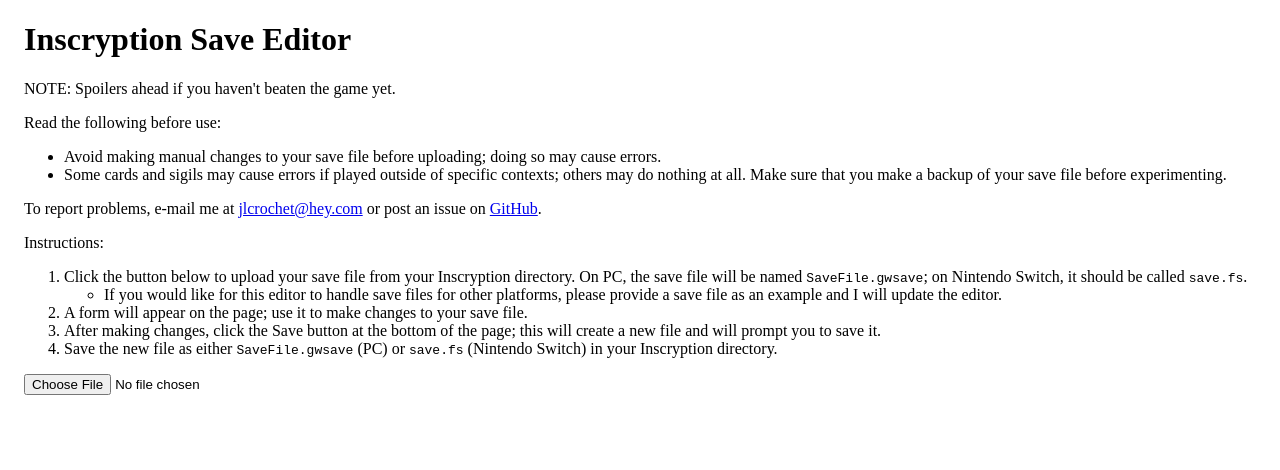
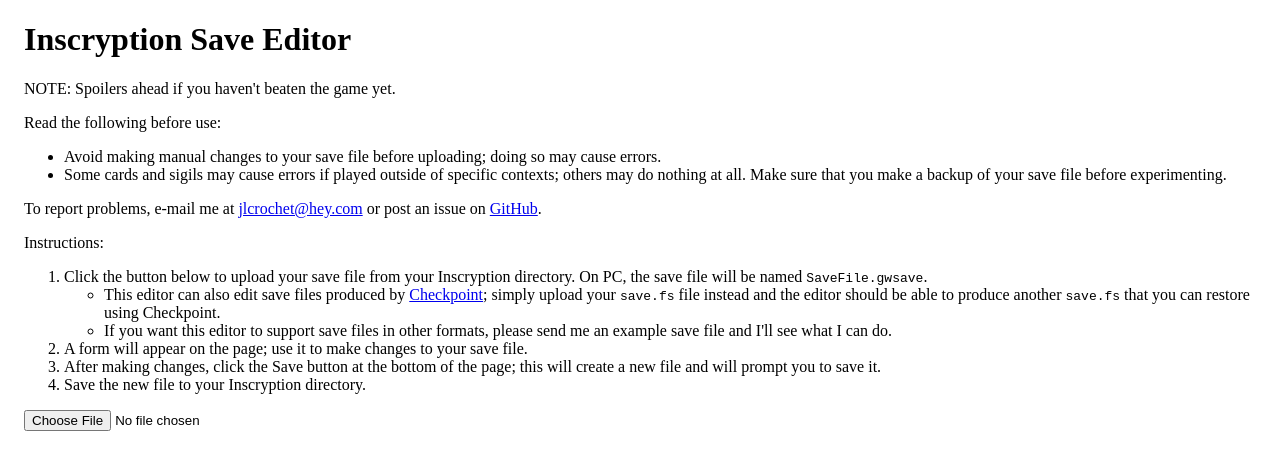
Before and after one commit to jlcrochet/inscryption_save_editor, a Nuxt app: page / in a window 1280 px wide. Shown: the top 470 px of the page. Built offline with nearby package versions, Linux system fonts and the light colour scheme.

Commit message:
Nintendo Switch Round 2

```diff
--- a/app.vue
+++ b/app.vue
@@ -19,15 +19,16 @@
 
     <ol>
       <li>
-        Click the button below to upload your save file from your Inscryption directory. On PC, the save file will be named <code>SaveFile.gwsave</code>; on Nintendo Switch, it should be called <code>save.fs</code>.
+        Click the button below to upload your save file from your Inscryption directory. On PC, the save file will be named <code>SaveFile.gwsave</code>.
 
         <ul>
-          <li>If you would like for this editor to handle save files for other platforms, please provide a save file as an example and I will update the editor.</li>
+          <li>This editor can also edit save files produced by <a href=https://github.com/FlagBrew/Checkpoint>Checkpoint</a>; simply upload your <code>save.fs</code> file instead and the editor should be able to produce another <code>save.fs</code> that you can restore using Checkpoint.</li>
+          <li>If you want this editor to support save files in other formats, please send me an example save file and I'll see what I can do.</li>
         </ul>
       </li>
       <li>A form will appear on the page; use it to make changes to your save file.</li>
       <li>After making changes, click the Save button at the bottom of the page; this will create a new file and will prompt you to save it.</li>
-      <li>Save the new file as either <code>SaveFile.gwsave</code> (PC) or <code>save.fs</code> (Nintendo Switch) in your Inscryption directory.</li>
+      <li>Save the new file to your Inscryption directory.</li>
     </ol>
 
     <input type=file accept=.gwsave,.fs @click="$event.target.value = null" @input=parseFile($event.target.files[0]) />
@@ -668,7 +669,7 @@
       } break
 
       case 'fs': {
-        fileData._files[saveIndex].data = leadingBytes.concat(Array.from(encoder.encode(text)), trailingBytes)
+        fileData._files[saveIndex]._data = leadingBytes.concat(Array.from(encoder.encode(text)), trailingBytes)
         blob = new Blob([JSON.stringify(fileData)])
       } break
     }
```
